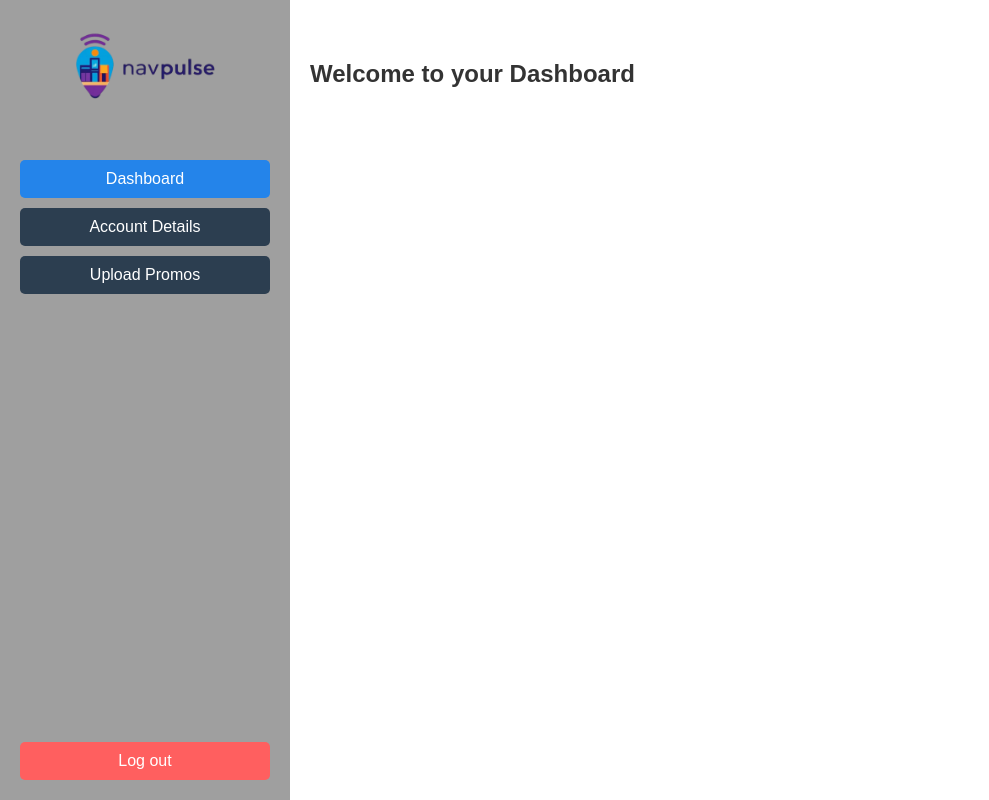
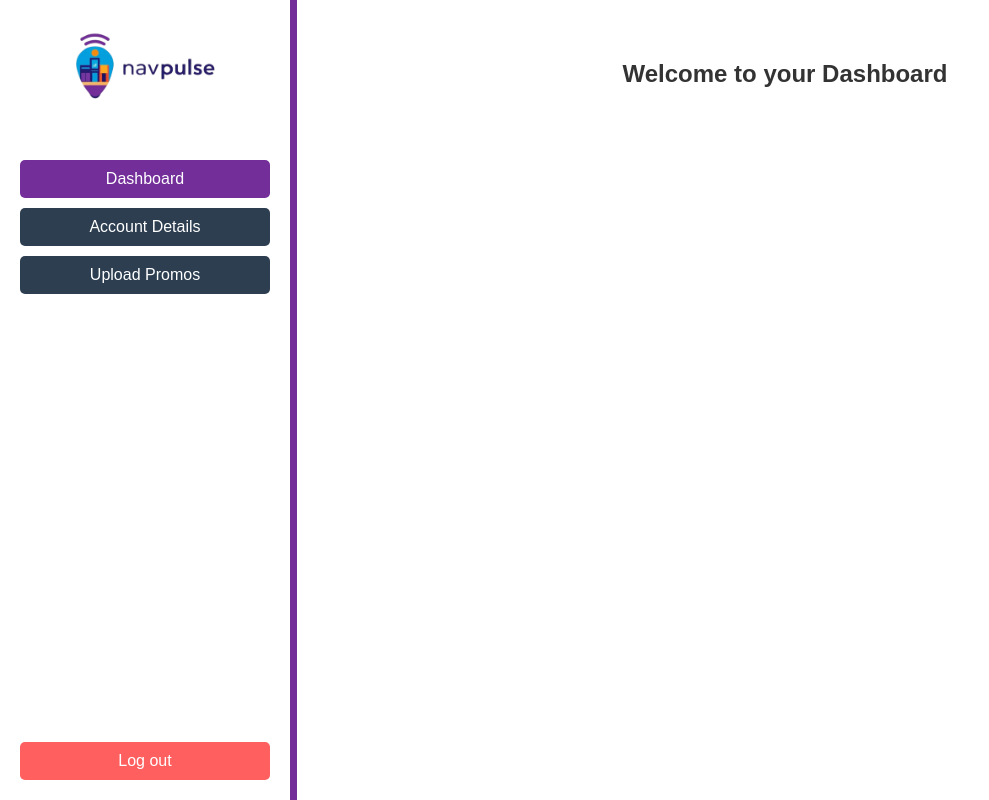
Before and after one commit to seanb1526/Navpulse-CMS, a React (Create React App) app: page /dashboard in a window 1280 px wide. Shown: the whole page, without its empty margins (0-989 px from the left). Built offline with nearby package versions, Linux system fonts and the light colour scheme; no server answers; sample sign-in values are in the browser's storage.

Commit message:
small styling changes

```diff
--- a/src/assets/styles/AccountDetails.module.css
+++ b/src/assets/styles/AccountDetails.module.css
@@ -54,4 +54,6 @@ button {
   cursor: pointer;
   transition: background-color 0.3s ease;
   margin: 10px 0;
+  outline: none;
+  box-shadow: none;
 }
--- a/src/assets/styles/Sidebar.module.css
+++ b/src/assets/styles/Sidebar.module.css
@@ -1,7 +1,7 @@
 /* src/assets/styles/Sidebar.module.css */
 .sidebar {
   width: 250px;
-  background-color: #9f9f9f;
+  background-color: white;
   color: white;
   display: flex;
   flex-direction: column;
@@ -13,6 +13,7 @@
   top: 0;
   overflow: hidden;
   justify-content: flex-start;
+  border-right: 7px solid #732E99; /* Purple outline */
 }
 
 .logo {
@@ -57,7 +58,7 @@
 }
 
 .navLink:hover, .navLink.active {
-  background-color: #2484ea;
+  background-color: #732E99;
 }
 
 .logoutButton {
--- a/src/assets/styles/UploadPromos.module.css
+++ b/src/assets/styles/UploadPromos.module.css
@@ -21,6 +21,7 @@
   h2 {
     font-size: 24px;
     margin: 20px 0;
+    text-align: center
   }
 
   p {
```
